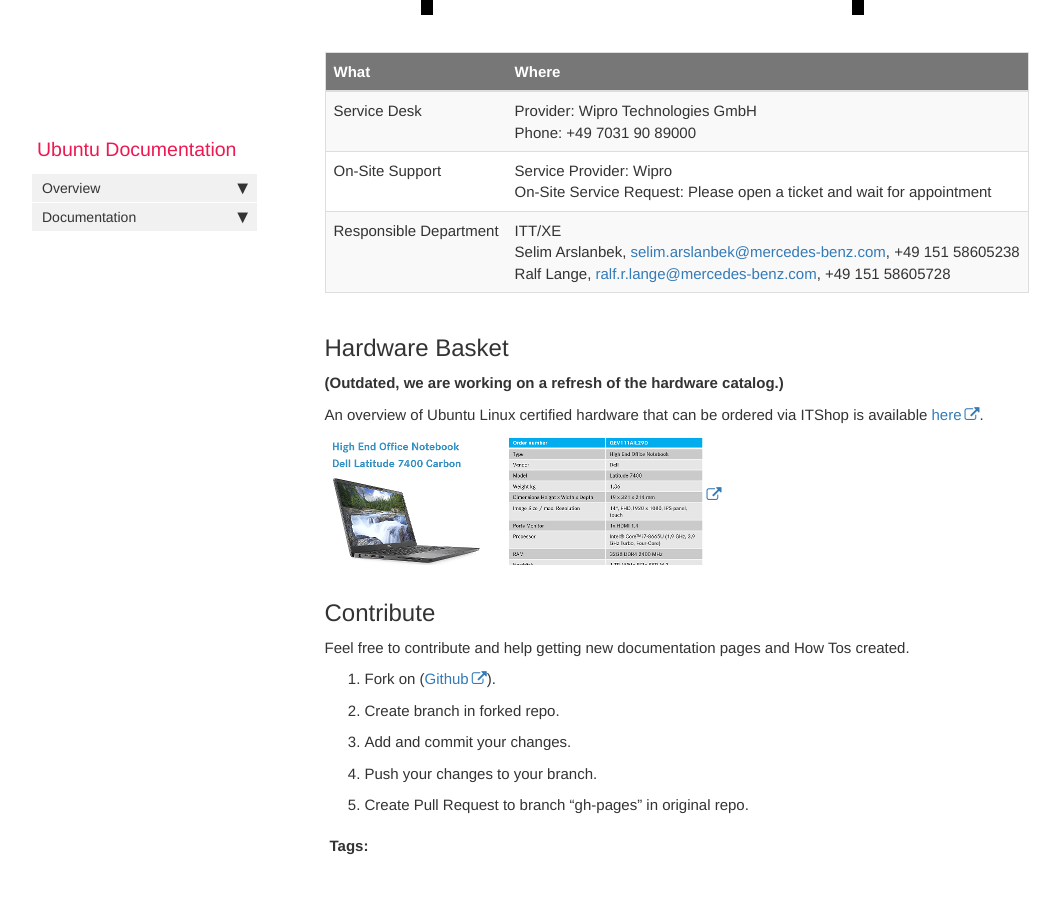
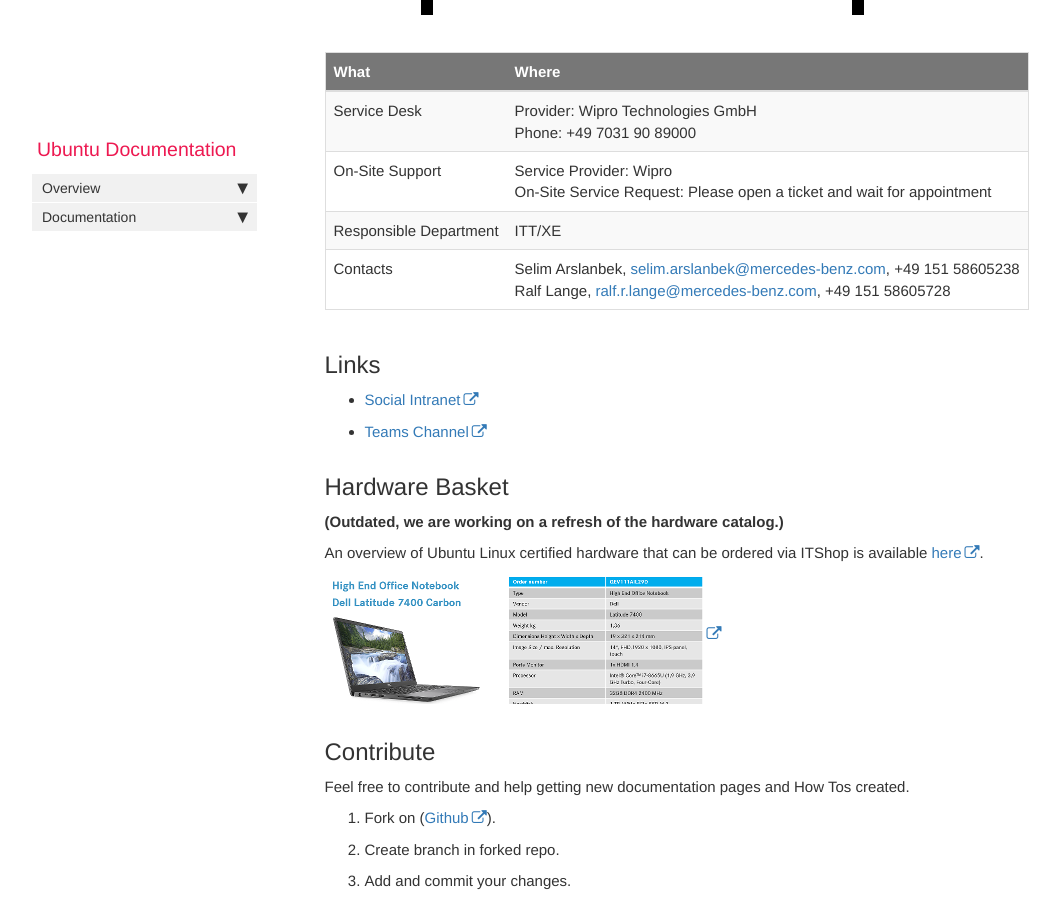
Before and after one commit to RajputPawan/Prometheus, a Jekyll site: the page built from index.md, in a window 1280 px wide and 900 px high, scrolled down 1195 px. Shown: the whole window, without its empty margins (38-1098 px from the left). Built offline with Jekyll 4.4.1, drawn with Linux system fonts in a browser that asks for light colours; comment, search, counter and statistics services are not loaded.

Commit message:
add links to social intranet and ms teams

```diff
--- a/index.md
+++ b/index.md
@@ -42,7 +42,13 @@
 |------|---------|
 | Service Desk | Provider: Wipro Technologies GmbH <br>Phone: +49 7031 90 89000 |
 | On-Site Support | Service Provider: Wipro <br>On-Site Service Request: Please open a ticket and wait for appointment |
-| Responsible Department | ITT/XE <br>Selim Arslanbek, <selim.arslanbek@mercedes-benz.com>, +49 151 58605238<br>Ralf Lange, <ralf.r.lange@mercedes-benz.com>, +49 151 58605728 |
+| Responsible Department | ITT/XE |
+| Contacts | Selim Arslanbek, <selim.arslanbek@mercedes-benz.com>, +49 151 58605238<br>Ralf Lange, <ralf.r.lange@mercedes-benz.com>, +49 151 58605728 |
+
+## Links
+
+* [Social Intranet](https://social.cloud.corpintra.net/groups/ubunturd)
+* [Teams Channel](https://teams.microsoft.com/l/team/19%3a5c38f4f2dc2840429e29b64a2eb82aae%40thread.tacv2/conversations?groupId=13fe2da7-5cab-4525-9f67-b54eefb7a8ca&tenantId=9652d7c2-1ccf-4940-8151-4a92bd474ed0)
 
 ## Hardware Basket
 
```
